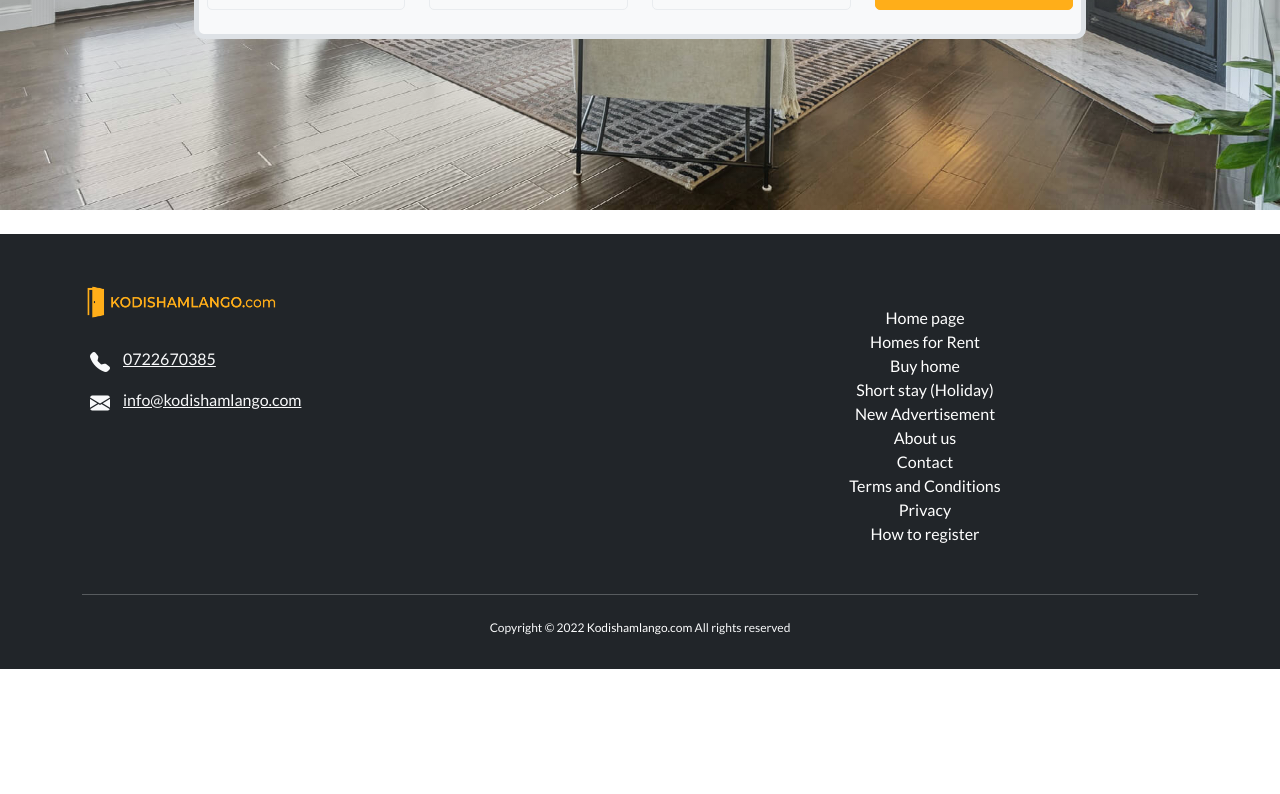
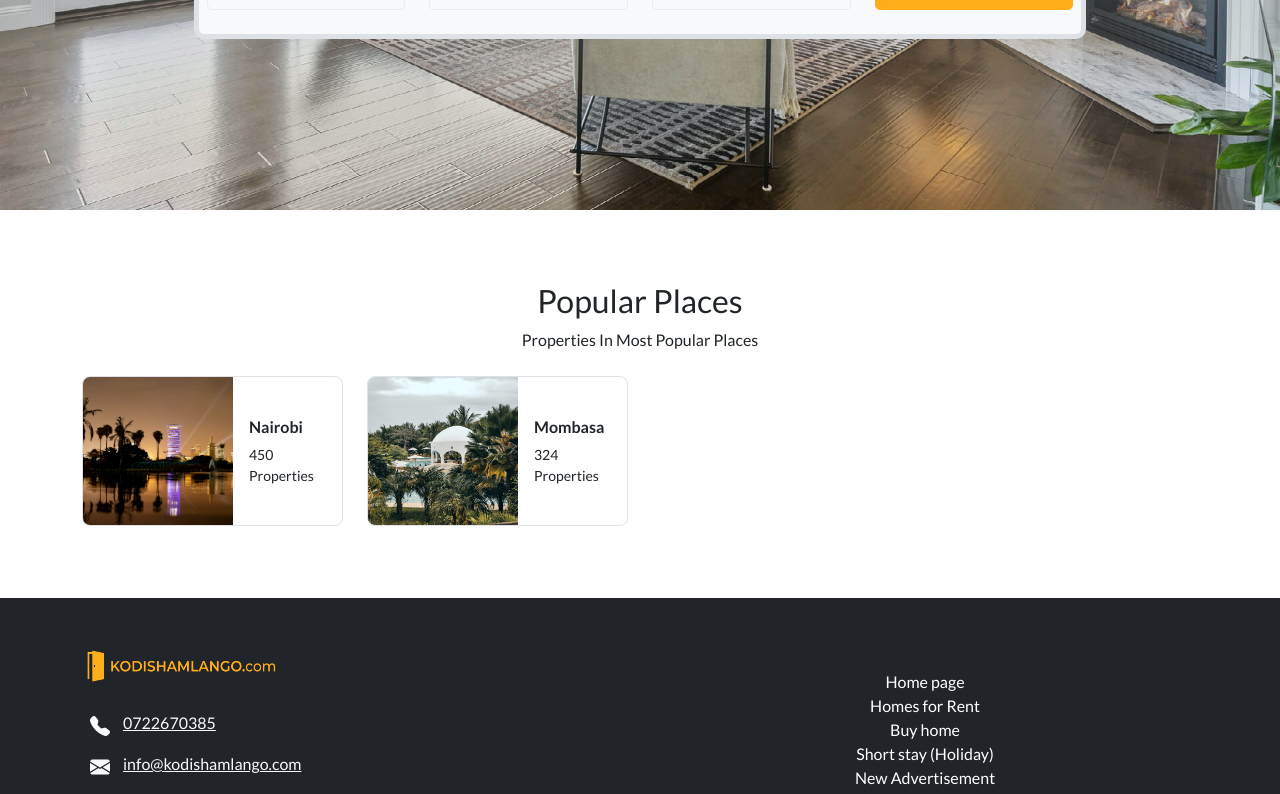
Before and after one commit to WaryaWaxbaro/kodishamlangocom, a Next.js app: page / in a window 1280 px wide. Shown: the part 510-1304 px from the top of the page. Before the commit the page ends 1179 px from the top, so only its background shows below. Built offline with nearby package versions, Linux system fonts and the light colour scheme.

Commit message:
add popular places component

```diff
--- a/components/Hero.js
+++ b/components/Hero.js
@@ -5,6 +5,8 @@ import Typewriter from "typewriter-effect";
 import Search from "./Search";
 
 export default function Hero() {
+  const [activeSearchValues, setActiveSearchValues] = useState([]);
+
   return (
     <>
       <div className="position-fixed start-0 top-0 w-100 h-90-vh z-1">
@@ -52,7 +54,7 @@ export default function Hero() {
                   </Link>
                 ))}
               </div>
-              <Search />
+              <Search setActiveSearchValues={setActiveSearchValues} />
             </div>
           </div>
         </div>
--- /dev/null
+++ b/components/PopularPlaces.js
@@ -0,0 +1,53 @@
+import Link from "next/link";
+import Image from "next/image";
+
+export default function PopularPlaces() {
+  return (
+    <section className="bg-white py-5">
+      <div className="container-lg">
+        <div className="text-center">
+          <h2>Popular Places</h2>
+          <p>Properties In Most Popular Places</p>
+        </div>
+        <div className="row mt-4">
+          <div className="col-12 col-sm-6 col-lg-3 mb-4">
+            <Link href="/">
+              <div className="w-100 h-150 d-flex align-items-center border rounded-8 overflow-hidden">
+                <div className="position-relative h-150 w-150 min-w-150 cover-img-img">
+                  <Image
+                    src="/images/cover/nairobi.png"
+                    height={150}
+                    width={150}
+                    layout="fill"
+                  />
+                </div>
+                <div className="h-100 w-100 d-flex flex-column justify-content-center p-3">
+                  <h3 className="fs-16 fw-bold">Nairobi</h3>
+                  <p className="fs-14 mb-0">450 Properties</p>
+                </div>
+              </div>
+            </Link>
+          </div>
+          <div className="col-12 col-sm-6 col-lg-3 mb-4">
+            <Link href="/">
+              <div className="w-100 h-150 d-flex align-items-center border rounded-8 overflow-hidden">
+                <div className="position-relative h-150 w-150 min-w-150 cover-img-img">
+                  <Image
+                    src="/images/cover/mombasa.png"
+                    height={150}
+                    width={150}
+                    layout="fill"
+                  />
+                </div>
+                <div className="h-100 w-100 d-flex flex-column justify-content-center p-3">
+                  <h3 className="fs-16 fw-bold">Mombasa</h3>
+                  <p className="fs-14 mb-0">324 Properties</p>
+                </div>
+              </div>
+            </Link>
+          </div>
+        </div>
+      </div>
+    </section>
+  );
+}
--- a/components/Search.js
+++ b/components/Search.js
@@ -6,6 +6,7 @@ import AppSlider from "./AppSlider";
 import cities from "../utils/cities";
 
 export default function Search(props) {
+  const { setActiveSearchValues } = props;
   const [selectedPropertyType, setSelectedPropertyType] = useState("");
   const [selectedPropertyStatus, setSelectedPropertyStatus] = useState("");
   const [selectedBedrooms, setSelectedBedrooms] = useState("");
@@ -102,6 +103,8 @@ export default function Search(props) {
         }
       })
       .filter((sv) => sv);
+
+    setActiveSearchValues(activeValues);
   };
   return (
     <div className="position-relative w-100 rounded-10 border border-5 border-bg-light bg-light py-3 px-2">
--- a/pages/index.js
+++ b/pages/index.js
@@ -3,6 +3,7 @@ import ContactInfo from "../components/ContactInfo";
 import FeaturedApartments from "../components/FeaturedApartments";
 import Hero from "../components/Hero";
 import HowItWorks from "../components/HowItWorks";
+import PopularPlaces from "../components/PopularPlaces";
 import Pricing from "../components/Pricing";
 import SearchAgentInfo from "../components/SearchAgentInfo";
 
@@ -10,6 +11,7 @@ export default function Home() {
   return (
     <>
       <Hero />
+      <PopularPlaces />
     </>
   );
 }
--- a/scss/_utility.scss
+++ b/scss/_utility.scss
@@ -25,6 +25,10 @@
 
 .h-72 {
   height: 72px;
+}
+
+.h-150 {
+  height: 150px;
 }
 
 .h-80-vh {
@@ -182,6 +186,10 @@
 
 .min-w-96 {
   min-width: 96px;
+}
+
+.min-w-150 {
+  min-width: 150px;
 }
 
 .min-w-200 {
@@ -386,6 +394,15 @@
   height: 100%;
   object-fit: cover;
   object-position: top center;
+}
+
+.cover-img-img {
+  & img {
+    width: 100%;
+    height: 100%;
+    object-fit: cover;
+    object-position: top center;
+  }
 }
 
 .cover-img-bottom {
```
Also changed, not shown: public/images/cover/mombasa.png (added), public/images/cover/nairobi.png (added).
